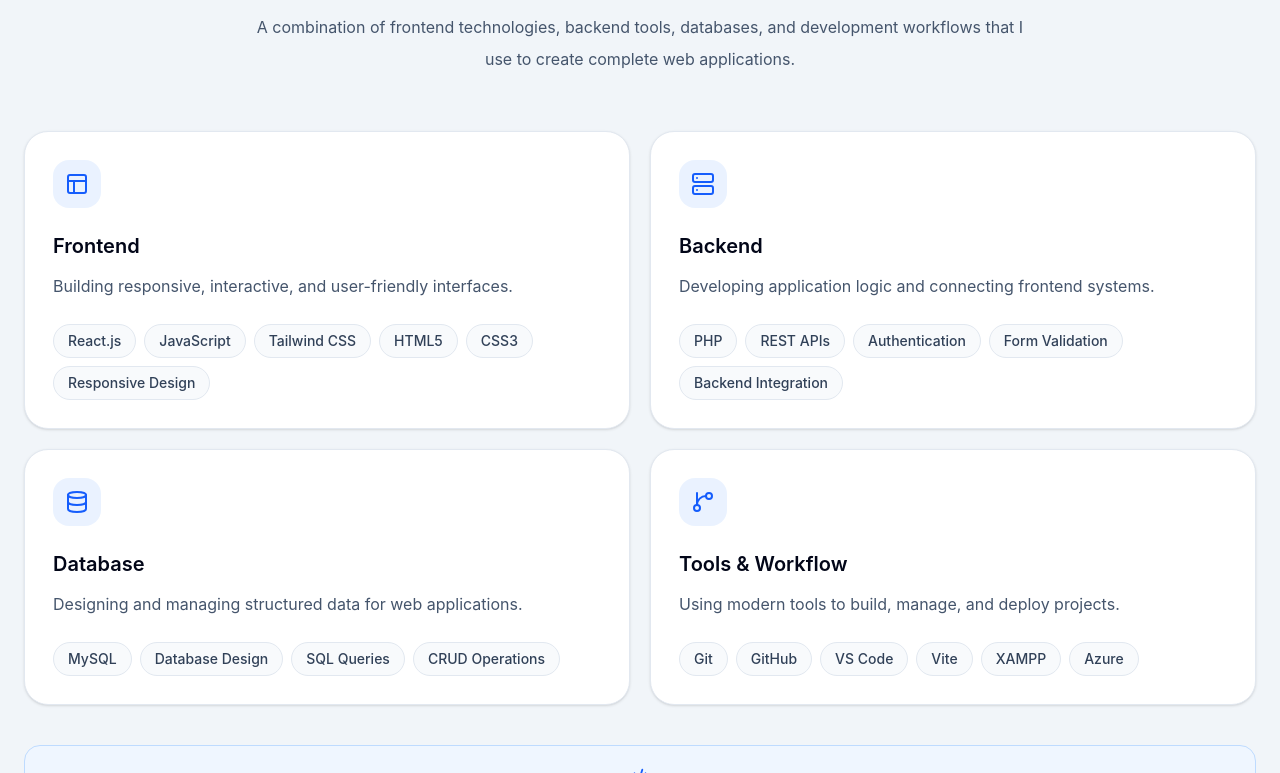
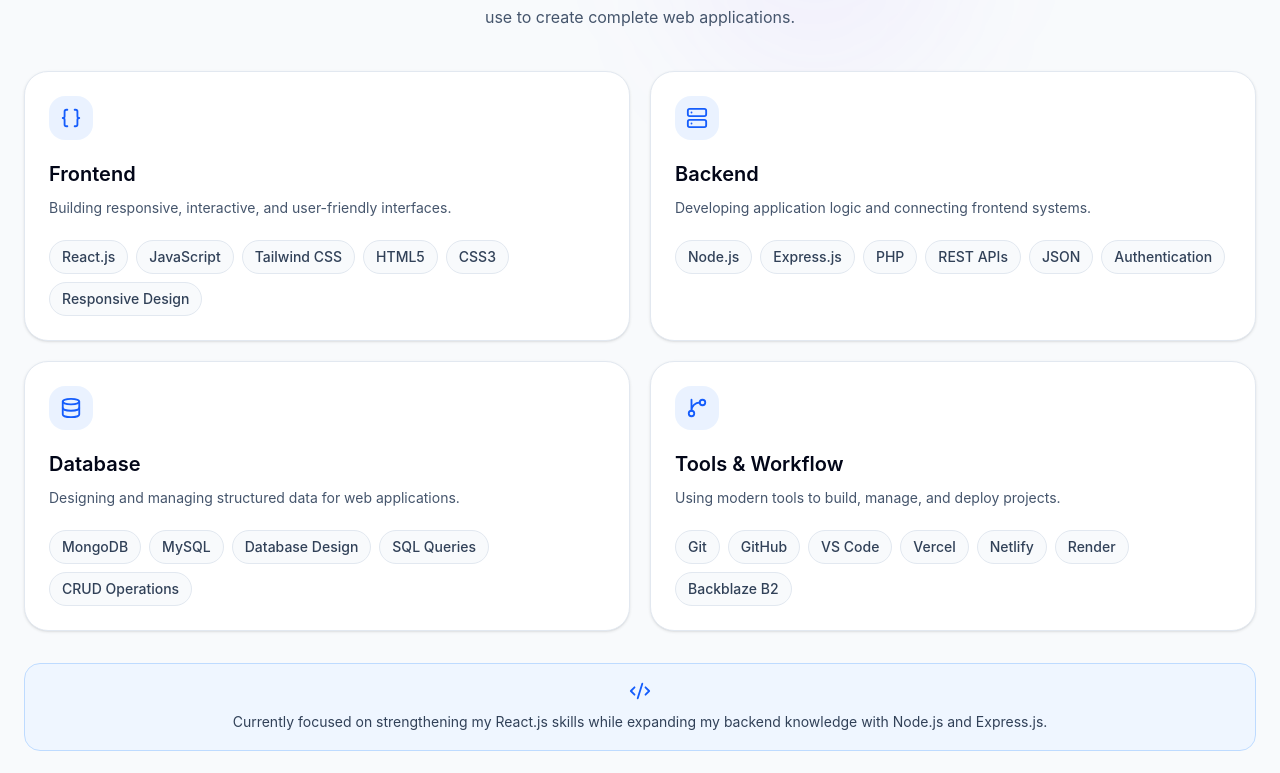
Before and after one commit to sushantkhanal45/Portfolio, a React (Vite) app: page / in a window 1280 px wide. Shown: the part 1907-2680 px from the top of the page. Built offline with nearby package versions, Linux system fonts and the light colour scheme.

Commit message:
updated skills

```diff
--- a/src/components/Skills.jsx
+++ b/src/components/Skills.jsx
@@ -1,18 +1,11 @@
 import { motion } from "framer-motion";
-import {
-  Braces,
-  Code2,
-  Database,
-  GitBranch,
-  Layout,
-  Server,
-} from "lucide-react";
+import { Braces, Code2, Database, GitBranch, Server } from "lucide-react";
 
 const Skills = () => {
   const skillCategories = [
     {
       title: "Frontend",
-      icon: <Layout size={24} />,
+      icon: <Braces size={22} />,
       description:
         "Building responsive, interactive, and user-friendly interfaces.",
       skills: [
@@ -26,23 +19,25 @@ const Skills = () => {
     },
     {
       title: "Backend",
-      icon: <Server size={24} />,
+      icon: <Server size={22} />,
       description:
         "Developing application logic and connecting frontend systems.",
       skills: [
+        "Node.js",
+        "Express.js",
         "PHP",
         "REST APIs",
+        "JSON",
         "Authentication",
-        "Form Validation",
-        "Backend Integration",
       ],
     },
     {
       title: "Database",
-      icon: <Database size={24} />,
+      icon: <Database size={22} />,
       description:
         "Designing and managing structured data for web applications.",
       skills: [
+        "MongoDB",
         "MySQL",
         "Database Design",
         "SQL Queries",
@@ -51,16 +46,17 @@ const Skills = () => {
     },
     {
       title: "Tools & Workflow",
-      icon: <GitBranch size={24} />,
-      description:
-        "Using modern tools to build, manage, and deploy projects.",
+      icon: <GitBranch size={22} />,
+      description: "Using modern tools to build, manage, and deploy projects.",
       skills: [
         "Git",
         "GitHub",
         "VS Code",
-        "Vite",
-        "XAMPP",
-        "Azure",
+        // "Vite",
+        "Vercel",
+        "Netlify",
+        "Render",
+        "Backblaze B2",
       ],
     },
   ];
@@ -68,9 +64,12 @@ const Skills = () => {
   return (
     <section
       id="skills"
-      className="scroll-mt-20 bg-slate-100 px-6 py-24 transition-colors duration-300 dark:bg-[#0a0f1c] sm:py-32"
+      className="relative bg-slate-50 px-6 py-20 transition-colors duration-300 dark:bg-[#070b14] sm:py-24"
     >
-      <div className="mx-auto max-w-7xl">
+      {/* Background glow */}
+      <div className="pointer-events-none absolute right-1/4 top-20 h-72 w-72 rounded-full bg-violet-500/5 blur-3xl dark:bg-violet-500/10" />
+
+      <div className="relative mx-auto max-w-7xl">
         {/* Section heading */}
         <motion.div
           initial={{ opacity: 0, y: 25 }}
@@ -79,19 +78,18 @@ const Skills = () => {
           transition={{ duration: 0.6 }}
           className="mx-auto max-w-3xl text-center"
         >
-          <p className="text-sm font-semibold uppercase tracking-[0.25em] text-blue-600 dark:text-blue-400">
+          <p className="text-sm font-semibold uppercase tracking-[0.3em] text-blue-600 dark:text-blue-400">
             Technical Skills
           </p>
 
           <h2 className="mt-4 text-4xl font-bold tracking-tight text-slate-950 sm:text-5xl dark:text-white">
-            Technologies I use to
-            <span className="text-blue-600 dark:text-blue-400">
-              {" "}
+            Technologies I use to{" "}
+            <span className="bg-gradient-to-r from-blue-600 to-violet-600 bg-clip-text text-transparent">
               build and create.
             </span>
           </h2>
 
-          <p className="mt-6 text-base leading-8 text-slate-600 dark:text-slate-400">
+          <p className="mt-5 text-base leading-7 text-slate-600 dark:text-slate-400">
             A combination of frontend technologies, backend tools, databases,
             and development workflows that I use to create complete web
             applications.
@@ -99,41 +97,41 @@ const Skills = () => {
         </motion.div>
 
         {/* Skill cards */}
-        <div className="mt-14 grid gap-5 md:grid-cols-2">
+        <div className="mt-10 grid gap-5 md:grid-cols-2">
           {skillCategories.map((category, index) => (
             <motion.article
               key={category.title}
-              initial={{ opacity: 0, y: 30 }}
+              initial={{ opacity: 0, y: 25 }}
               whileInView={{ opacity: 1, y: 0 }}
               viewport={{ once: true, amount: 0.2 }}
               transition={{
                 duration: 0.5,
-                delay: index * 0.1,
+                delay: index * 0.08,
               }}
-              whileHover={{ y: -6 }}
-              className="group rounded-3xl border border-slate-200 bg-white p-7 shadow-sm transition duration-300 hover:border-blue-400/50 hover:shadow-xl hover:shadow-blue-100/70 dark:border-white/10 dark:bg-white/[0.03] dark:shadow-none dark:hover:border-blue-400/30 dark:hover:bg-white/[0.05]"
+              whileHover={{ y: -4 }}
+              className="group rounded-3xl border border-slate-200 bg-white p-6 shadow-sm transition duration-300 hover:border-blue-400/50 hover:shadow-xl hover:shadow-blue-100/60 dark:border-white/10 dark:bg-white/[0.03] dark:shadow-none dark:hover:border-blue-400/30 dark:hover:bg-white/[0.05]"
             >
               {/* Card icon */}
-              <div className="flex h-12 w-12 items-center justify-center rounded-2xl bg-blue-500/10 text-blue-600 transition duration-300 group-hover:scale-110 dark:text-blue-400">
+              <div className="flex h-11 w-11 items-center justify-center rounded-2xl bg-blue-500/10 text-blue-600 transition duration-300 group-hover:scale-105 dark:text-blue-400">
                 {category.icon}
               </div>
 
               {/* Card title */}
-              <h3 className="mt-6 text-xl font-semibold text-slate-950 dark:text-white">
+              <h3 className="mt-5 text-xl font-semibold text-slate-950 dark:text-white">
                 {category.title}
               </h3>
 
               {/* Card description */}
-              <p className="mt-3 leading-7 text-slate-600 dark:text-slate-400">
+              <p className="mt-2 text-sm leading-6 text-slate-600 dark:text-slate-400">
                 {category.description}
               </p>
 
               {/* Skill tags */}
-              <div className="mt-6 flex flex-wrap gap-2">
+              <div className="mt-5 flex flex-wrap gap-2">
                 {category.skills.map((skill) => (
                   <span
                     key={skill}
-                    className="rounded-full border border-slate-200 bg-slate-50 px-3.5 py-1.5 text-sm font-medium text-slate-700 transition hover:border-blue-300 hover:text-blue-600 dark:border-white/10 dark:bg-white/5 dark:text-slate-300 dark:hover:border-blue-400/30 dark:hover:text-blue-300"
+                    className="rounded-full border border-slate-200 bg-slate-50 px-3 py-1.5 text-sm font-medium text-slate-700 transition hover:border-blue-300 hover:text-blue-600 dark:border-white/10 dark:bg-white/5 dark:text-slate-300 dark:hover:border-blue-400/30 dark:hover:text-blue-300"
                   >
                     {skill}
                   </span>
@@ -148,17 +146,14 @@ const Skills = () => {
           initial={{ opacity: 0, y: 20 }}
           whileInView={{ opacity: 1, y: 0 }}
           viewport={{ once: true }}
-          transition={{ duration: 0.6, delay: 0.2 }}
-          className="mt-10 flex flex-col items-center justify-center gap-3 rounded-2xl border border-blue-200 bg-blue-50 px-6 py-5 text-center dark:border-blue-400/10 dark:bg-blue-400/[0.05]"
+          transition={{ duration: 0.5, delay: 0.2 }}
+          className="mt-8 flex flex-col items-center justify-center gap-2 rounded-2xl border border-blue-200 bg-blue-50 px-6 py-4 text-center dark:border-blue-400/10 dark:bg-blue-400/[0.05]"
         >
-          <Code2
-            size={22}
-            className="text-blue-600 dark:text-blue-400"
-          />
+          <Code2 size={22} className="text-blue-600 dark:text-blue-400" />
 
           <p className="text-sm leading-6 text-slate-700 dark:text-slate-300">
-            Currently focused on improving my React.js skills and building
-            modern, scalable frontend applications.
+            Currently focused on strengthening my React.js skills while
+            expanding my backend knowledge with Node.js and Express.js.
           </p>
         </motion.div>
       </div>
```
